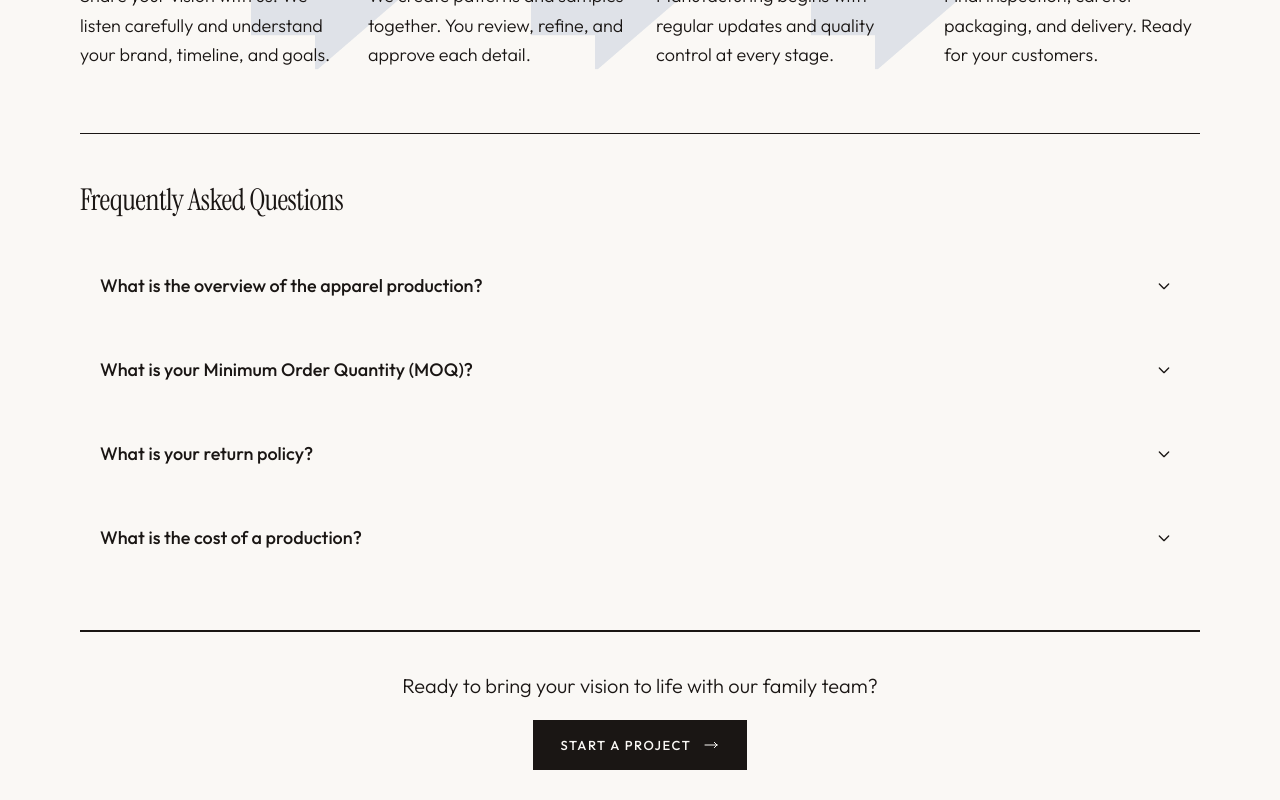
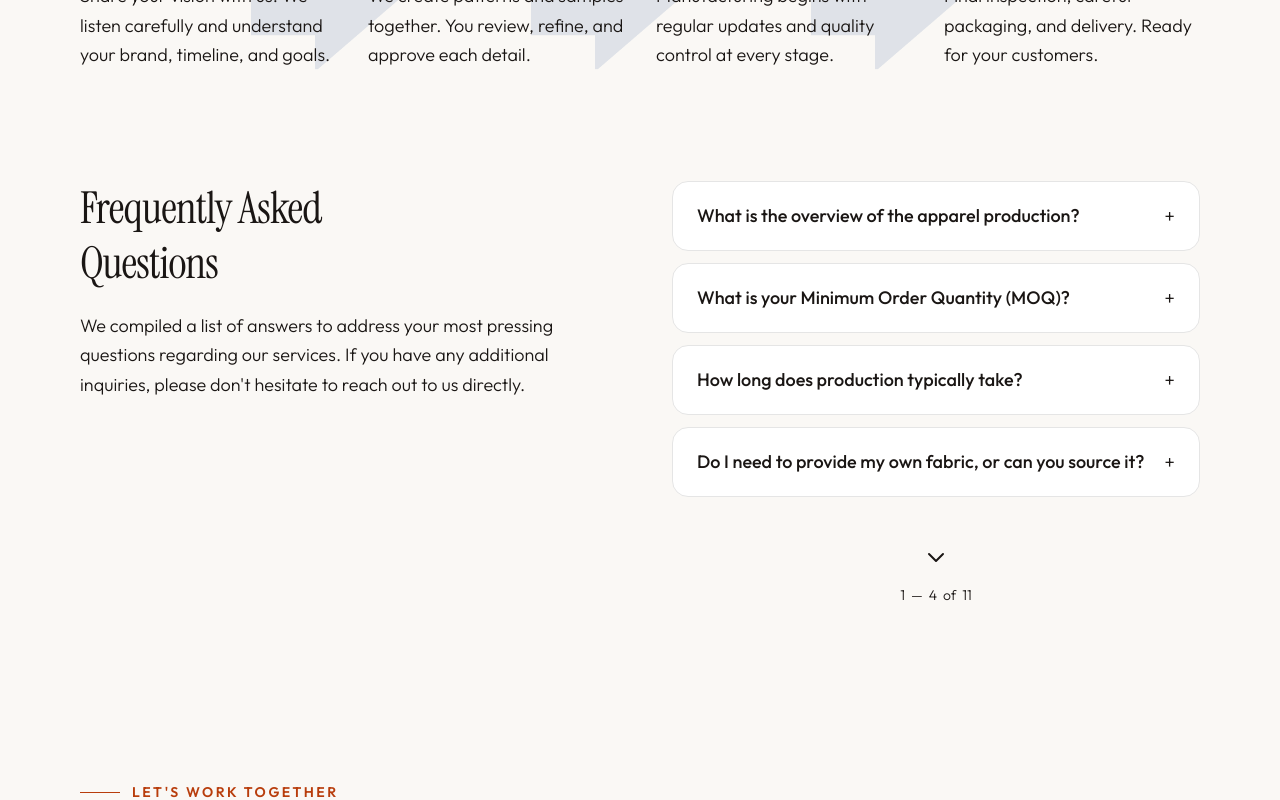
Before and after one commit to kmacancela/kary-waves, a React (Vite) app: page / in a window 1280 px wide. Shown: the part 4800-5600 px from the top of the page. Built offline with nearby package versions, Linux system fonts and the light colour scheme.

Commit message:
Add carousel navigation to FAQ section and expand questions

```diff
--- a/src/components/FAQ.tsx
+++ b/src/components/FAQ.tsx
@@ -34,14 +34,44 @@ const faqs = [
     answer: 'No minimum nor maximum! We can discuss on the timeline when we have our initial meeting.',
   },
   {
-    question: 'What is your return policy?',
-    answer: 'There is no returns/refunds on any service.',
+    question: 'How long does production typically take?',
+    answer: "Timeline depends on complexity, quantity, and current workload. A small run might take days to weeks after sample approval, while larger orders require extra time. We'll give you a realistic timeline during our initial consultation.",
+  },
+  {
+    question: 'Do I need to provide my own fabric, or can you source it?',
+    answer: 'We ask clients to bring their own materials, but we can provide recommendations to trusted fabric suppliers in the Garment District and can help source what you need.',
+  },
+  {
+    question: 'What if I only have a sketch or idea—no tech pack?',
+    answer: "That's okay! Many clients come to us at the concept stage. We can help develop your design into a production-ready pattern and tech pack.",
+  },
+  {
+    question: 'What types of garments do you specialize in?',
+    answer: "We work across categories—dresses, tops, pants, outerwear, and more. Whether it's streetwear, contemporary fashion, or formal pieces, we have the expertise.",
+  },
+  {
+    question: 'Can you replicate or recreate an existing garment?',
+    answer: 'Yes, we can reverse-engineer an existing piece to create patterns and reproduce it.',
+  },
+  {
+    question: 'Do you work with clients outside of New York?',
+    answer: 'Yes, we work with brands nationwide. Samples and production can be shipped, and we communicate via video calls and email.',
+  },
+  {
+    question: 'How many sample rounds are included?',
+    answer: 'Typically we include one round of revisions in our sample pricing. Additional rounds can be arranged as needed.',
   },
   {
     question: 'What is the cost of a production?',
     answer: 'Production costs vary based on fabric type, quantity, and garment construction. This price is usually determined after we create a sample of your garment.',
   },
+  {
+    question: 'What is your return policy?',
+    answer: 'There is no returns/refunds on any service.',
+  },
 ]
+
+const VISIBLE_COUNT = 4
 
 const FAQ = () => {
   const sectionRef = useRef<HTMLElement>(null)
@@ -49,6 +79,24 @@ const FAQ = () => {
   const [openIndex, setOpenIndex] = useState<number | null>(null)
   const [hasRevealed, setHasRevealed] = useState(false)
   const [arrowsRevealed, setArrowsRevealed] = useState([false, false, false])
+  const [startIndex, setStartIndex] = useState(0)
+
+  const canScrollUp = startIndex > 0
+  const canScrollDown = startIndex < faqs.length - VISIBLE_COUNT
+
+  const scrollUp = () => {
+    if (canScrollUp) {
+      setStartIndex(startIndex - 1)
+      setOpenIndex(null)
+    }
+  }
+
+  const scrollDown = () => {
+    if (canScrollDown) {
+      setStartIndex(startIndex + 1)
+      setOpenIndex(null)
+    }
+  }
 
   useEffect(() => {
     if (hasRevealed) return
@@ -59,7 +107,7 @@ const FAQ = () => {
           if (entry.isIntersecting && !hasRevealed) {
             setHasRevealed(true)
 
-            // Reveal arrows last, left to right
+            // Reveal arrows left to right
             setTimeout(() => setArrowsRevealed([true, false, false]), 600)
             setTimeout(() => setArrowsRevealed([true, true, false]), 750)
             setTimeout(() => setArrowsRevealed([true, true, true]), 900)
@@ -105,7 +153,7 @@ const FAQ = () => {
 
         {/* Steps */}
         <div className="grid sm:grid-cols-2 lg:grid-cols-4 gap-8 relative">
-          {/* Background arrows - positioned between each step, visible only on lg screens */}
+          {/* Decorative arrows between steps - visible only on lg screens */}
           {[0, 1, 2].map((i) => (
             <img
               key={i}
@@ -137,63 +185,69 @@ const FAQ = () => {
           ))}
         </div>
 
-        {/* FAQ Accordion */}
-        <div className={`reveal mt-16 pt-12 border-t ${hasRevealed ? 'visible' : ''} ${
-          isDark ? 'border-[--color-cream]/15' : 'border-[--color-espresso]/10'
-        }`}>
-          <h3 className={`text-2xl md:text-3xl font-[Instrument_Serif] mb-8 ${
+        {/* FAQ Section - Two Column Layout */}
+        <div className={`reveal mt-16 pt-12 ${hasRevealed ? 'visible' : ''}`}>
+          <div className="grid lg:grid-cols-2 gap-12 lg:gap-16">
+            {/* Left Column - Title */}
+            <div className="lg:pr-8">
+              <h3 className={`text-3xl md:text-4xl lg:text-[2.75rem] font-[Instrument_Serif] leading-tight mb-5 ${
                 isDark ? 'text-[--color-cream]' : 'text-[--color-espresso]'
               }`}>
-            Frequently Asked Questions
+                Frequently Asked<br />Questions
               </h3>
+              <p className={`text-base md:text-lg leading-relaxed ${
+                isDark ? 'text-[--color-cream]/70' : 'text-[--color-stone]'
+              }`}>
+                We compiled a list of answers to address your most pressing questions regarding our services. If you have any additional inquiries, please don't hesitate to reach out to us directly.
+              </p>
+            </div>
 
-          <div className="space-y-3">
-            {faqs.map((faq, index) => {
-              const isOpen = openIndex === index
+            {/* Right Column - Carousel */}
+            <div className="relative">
+              {/* Up Arrow - only show when can scroll up */}
+              {canScrollUp && (
+                <button
+                  onClick={scrollUp}
+                  className={`absolute -top-2 left-1/2 -translate-x-1/2 z-10 p-2 rounded-full transition-all duration-200 ${
+                    isDark
+                      ? 'text-[--color-cream]/80 hover:text-[--color-cream] hover:bg-[#1E1B19]'
+                      : 'text-[--color-stone] hover:text-[--color-espresso] hover:bg-[#F5F5F5]'
+                  }`}
+                >
+                  <svg className="w-6 h-6" fill="none" viewBox="0 0 24 24" stroke="currentColor">
+                    <path strokeLinecap="round" strokeLinejoin="round" strokeWidth={2} d="M5 15l7-7 7 7" />
+                  </svg>
+                </button>
+              )}
+
+              {/* FAQ Container */}
+              <div className={`space-y-3 overflow-hidden ${canScrollUp ? 'pt-8' : 'pt-0'} ${canScrollDown ? 'pb-8' : 'pb-0'}`}>
+                {faqs.slice(startIndex, startIndex + VISIBLE_COUNT).map((faq, idx) => {
+                  const actualIndex = startIndex + idx
+                  const isOpen = openIndex === actualIndex
                   return (
                     <div
-                  key={index}
-                  className="rounded-xl overflow-hidden transition-colors duration-200"
+                      key={actualIndex}
+                      className={`rounded-2xl border transition-all duration-300 ${
+                        isDark
+                          ? `border-[#3D3835] ${isOpen ? 'bg-[#1E1B19]' : 'bg-transparent hover:bg-[#1E1B19]/50'}`
+                          : `border-[#E5E5E5] ${isOpen ? 'bg-[#F8F8F8]' : 'bg-white hover:bg-[#FAFAFA]'}`
+                      }`}
                       style={{
-                    backgroundColor: isOpen
-                      ? isDark ? 'rgba(250, 248, 245, 0.08)' : 'rgba(26, 22, 20, 0.08)'
-                      : undefined
-                  }}
-                  onMouseEnter={(e) => {
-                    if (!isOpen) {
-                      e.currentTarget.style.backgroundColor = isDark
-                        ? 'rgba(250, 248, 245, 0.1)'
-                        : 'rgba(26, 22, 20, 0.08)'
-                    }
-                  }}
-                  onMouseLeave={(e) => {
-                    if (!isOpen) {
-                      e.currentTarget.style.backgroundColor = 'transparent'
-                    }
+                        animation: 'fadeSlideIn 0.3s ease-out'
                       }}
                     >
                       <button
-                    onClick={() => toggleFaq(index)}
-                    className={`w-full flex items-center justify-between p-5 text-left transition-colors duration-200 ${
+                        onClick={() => toggleFaq(actualIndex)}
+                        className={`w-full flex items-center justify-between px-6 py-5 text-left ${
                           isDark ? 'text-[--color-cream]' : 'text-[--color-espresso]'
                         }`}
                       >
-                    <span className="text-lg font-medium pr-4">{faq.question}</span>
-                    <span className={`flex-shrink-0 w-8 h-8 rounded-full flex items-center justify-center transition-all duration-300 ${
-                      isOpen
-                        ? 'bg-[--color-terracotta] text-white'
-                        : isDark
-                          ? 'bg-[--color-cream]/10'
-                          : 'bg-[--color-espresso]/10'
+                        <span className="text-base md:text-lg font-medium pr-4">{faq.question}</span>
+                        <span className={`flex-shrink-0 text-xl font-light transition-colors duration-200 ${
+                          isDark ? 'text-[--color-cream]/60' : 'text-[--color-stone]'
                         }`}>
-                      <svg
-                        className={`w-4 h-4 transition-transform duration-300 ease-out ${isOpen ? 'rotate-180' : ''}`}
-                        fill="none"
-                        stroke="currentColor"
-                        viewBox="0 0 24 24"
-                      >
-                        <path strokeLinecap="round" strokeLinejoin="round" strokeWidth={2} d="M19 9l-7 7-7-7" />
-                      </svg>
+                          {isOpen ? '−' : '+'}
                         </span>
                       </button>
 
@@ -202,8 +256,8 @@ const FAQ = () => {
                         style={{ gridTemplateRows: isOpen ? '1fr' : '0fr' }}
                       >
                         <div className="overflow-hidden">
-                      <p className={`px-5 pb-5 text-base leading-relaxed ${
-                        isDark ? 'text-[--color-cream]/75' : 'text-[--color-stone]'
+                          <p className={`px-6 pb-5 text-base leading-relaxed ${
+                            isDark ? 'text-[--color-cream]/70' : 'text-[--color-stone]'
                           }`}>
                             {faq.answer}
                           </p>
@@ -213,21 +267,35 @@ const FAQ = () => {
                   )
                 })}
               </div>
+
+              {/* Down Arrow and Progress - only show when can scroll down */}
+              {canScrollDown && (
+                <div className="flex flex-col items-center mt-2">
+                  <button
+                    onClick={scrollDown}
+                    className={`p-2 rounded-full transition-all duration-200 ${
+                      isDark
+                        ? 'text-[--color-cream]/80 hover:text-[--color-cream] hover:bg-[#1E1B19]'
+                        : 'text-[--color-stone] hover:text-[--color-espresso] hover:bg-[#F5F5F5]'
+                    }`}
+                  >
+                    <svg className="w-6 h-6" fill="none" viewBox="0 0 24 24" stroke="currentColor">
+                      <path strokeLinecap="round" strokeLinejoin="round" strokeWidth={2} d="M19 9l-7 7-7-7" />
+                    </svg>
+                  </button>
+
+                  {/* Progress indicator */}
+                  <div className={`flex justify-center gap-1.5 mt-2 ${isDark ? 'text-[--color-cream]/50' : 'text-[--color-stone]/50'}`}>
+                    <span className="text-sm">{startIndex + 1}</span>
+                    <span className="text-sm">—</span>
+                    <span className="text-sm">{Math.min(startIndex + VISIBLE_COUNT, faqs.length)}</span>
+                    <span className="text-sm">of</span>
+                    <span className="text-sm">{faqs.length}</span>
                   </div>
-
-        {/* CTA */}
-        <div className={`reveal text-center mt-14 pt-10 border-t-2 ${hasRevealed ? 'visible' : ''} ${
-          isDark ? 'border-[--color-cream]/15' : 'border-[--color-espresso]/10'
-        }`}>
-          <p className={`mb-5 text-lg md:text-xl ${isDark ? 'text-[--color-cream]/85' : 'text-[--color-stone]'}`}>
-            Ready to bring your vision to life with our family team?
-          </p>
-          <a href="#contact" className="btn btn-primary">
-            <span>Start a Project</span>
-            <svg className="w-4 h-4" fill="none" stroke="currentColor" viewBox="0 0 24 24">
-              <path strokeLinecap="round" strokeLinejoin="round" strokeWidth={1.5} d="M17 8l4 4m0 0l-4 4m4-4H3" />
-            </svg>
-          </a>
+                </div>
+              )}
+            </div>
+          </div>
         </div>
       </div>
     </section>
```
Also changed, not shown: src/index.css (+11 -0 lines). Lines whose indentation alone changed are shown as unchanged.
